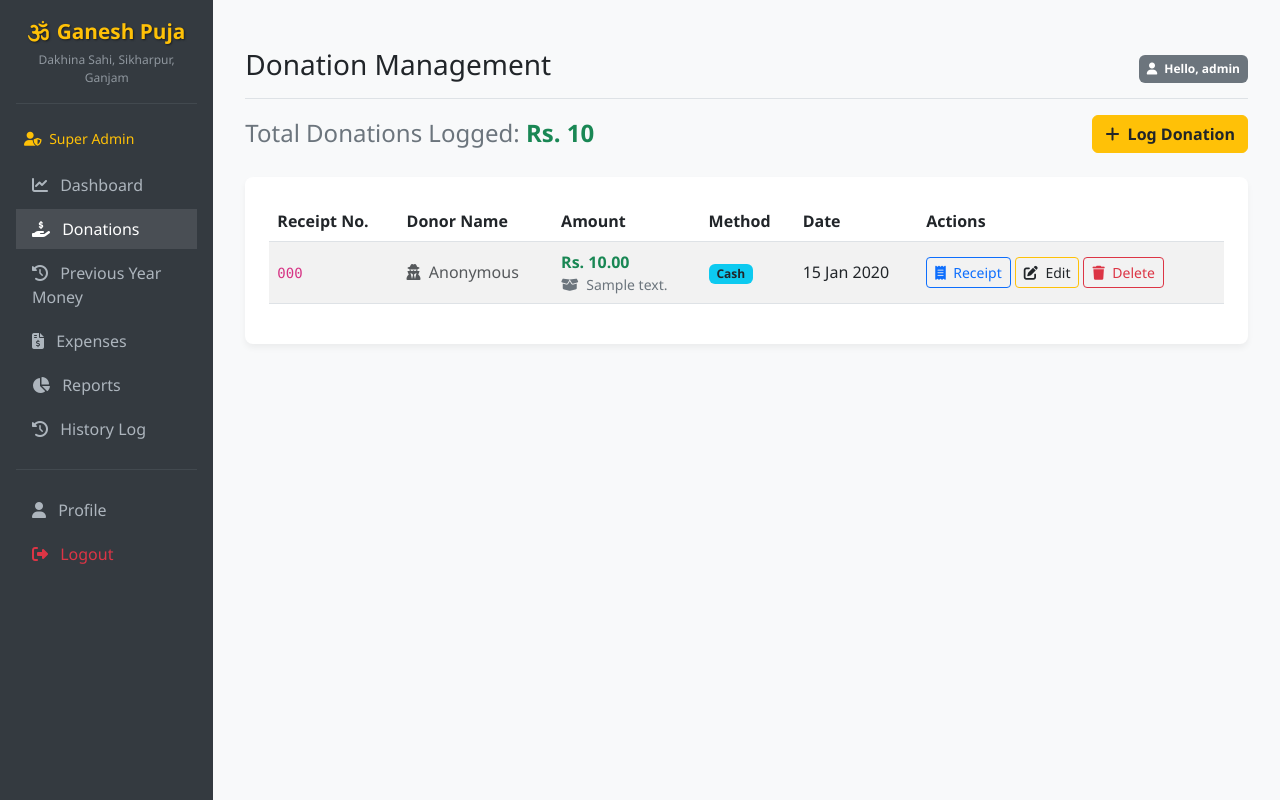
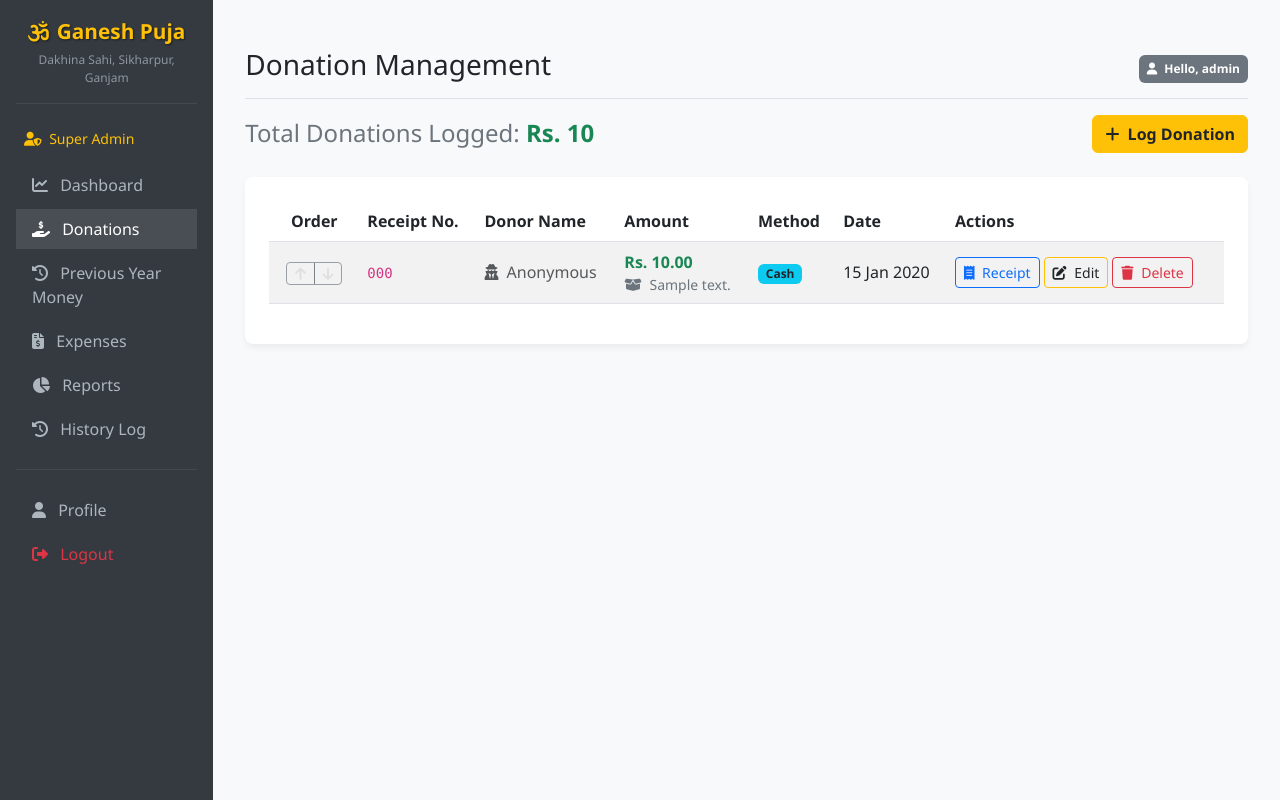
Before and after one commit to Santosh190512/ganesh-puja, a Django app: page /donations/ in a window 1280 px wide. Run offline with Django 5.2, Linux system fonts and the light colour scheme; a user stored in the database is signed in; tables that the repository leaves empty hold one stand-in row (values such as "Sample post").

Commit message:
Allow super admin to reorder donations and preserve position on edit

```diff
--- a/puja/models.py
+++ b/puja/models.py
@@ -51,10 +51,17 @@ class Donation(models.Model):
 
     receipt_file = models.FileField(upload_to='donations/', blank=True, null=True)
     material_description = models.CharField(max_length=255, blank=True, null=True, help_text="e.g. 50kg Rice, 20kg Potato")
+    order_index = models.PositiveIntegerField(default=0, db_index=True, verbose_name="Display Order")
+
+    class Meta:
+        ordering = ['order_index', 'date_received', 'id']
 
     def save(self, *args, **kwargs):
         if not self.receipt_number:
             self.receipt_number = f"REC-{uuid.uuid4().hex[:8].upper()}"
+        if not self.order_index:
+            max_val = Donation.objects.aggregate(max_val=models.Max('order_index'))['max_val']
+            self.order_index = (max_val or 0) + 1
         super().save(*args, **kwargs)
 
     def __str__(self):
--- a/puja/templates/puja/donation_list.html
+++ b/puja/templates/puja/donation_list.html
@@ -16,6 +16,9 @@
         <table class="table table-striped table-hover align-middle">
             <thead>
                 <tr>
+                    {% if user.is_authenticated and user.role == 'SUPER_ADMIN' or user.is_superuser %}
+                        <th style="width: 90px;" class="text-center">Order</th>
+                    {% endif %}
                     <th>Receipt No.</th>
                     <th>Donor Name</th>
                     <th>Amount</th>
@@ -27,6 +30,37 @@
             <tbody>
                 {% for donation in donations %}
                 <tr>
+                    {% if user.is_authenticated and user.role == 'SUPER_ADMIN' or user.is_superuser %}
+                    <td class="text-center">
+                        <div class="btn-group btn-group-sm" role="group">
+                            {% if not forloop.first %}
+                                <form action="{% url 'donation_move_up' donation.pk %}" method="POST" class="d-inline">
+                                    {% csrf_token %}
+                                    <button type="submit" class="btn btn-outline-secondary btn-sm py-0 px-2" title="Move Up (Upar karein)">
+                                        <i class="fa-solid fa-arrow-up"></i>
+                                    </button>
+                                </form>
+                            {% else %}
+                                <button class="btn btn-outline-secondary btn-sm py-0 px-2 disabled" disabled title="Already at top">
+                                    <i class="fa-solid fa-arrow-up opacity-25"></i>
+                                </button>
+                            {% endif %}
+
+                            {% if not forloop.last %}
+                                <form action="{% url 'donation_move_down' donation.pk %}" method="POST" class="d-inline">
+                                    {% csrf_token %}
+                                    <button type="submit" class="btn btn-outline-secondary btn-sm py-0 px-2" title="Move Down (Neeche karein)">
+                                        <i class="fa-solid fa-arrow-down"></i>
+                                    </button>
+                                </form>
+                            {% else %}
+                                <button class="btn btn-outline-secondary btn-sm py-0 px-2 disabled" disabled title="Already at bottom">
+                                    <i class="fa-solid fa-arrow-down opacity-25"></i>
+                                </button>
+                            {% endif %}
+                        </div>
+                    </td>
+                    {% endif %}
                     <td><code>{{ donation.receipt_number }}</code></td>
                     <td>
                         {% if donation.is_anonymous %}
--- a/puja/urls.py
+++ b/puja/urls.py
@@ -68,6 +68,8 @@ urlpatterns = [
     # Delete & Edit Actions & History Log
     path('donations/<int:pk>/delete/', views.donation_delete, name='donation_delete'),
     path('donations/<int:pk>/edit/', views.donation_edit, name='donation_edit'),
+    path('donations/<int:pk>/move-up/', views.donation_move_up, name='donation_move_up'),
+    path('donations/<int:pk>/move-down/', views.donation_move_down, name='donation_move_down'),
     path('expenses/<int:pk>/delete/', views.expense_delete, name='expense_delete'),
     path('expenses/<int:pk>/edit/', views.expense_edit, name='expense_edit'),
     path('house-donations/<int:pk>/delete/', views.house_donation_delete, name='house_donation_delete'),
--- a/puja/views.py
+++ b/puja/views.py
@@ -256,13 +256,65 @@ def media_add(request):
 
 # --- DONATIONS ---
 
+def normalize_donation_orders():
+    """
+    Ensures all donations have unique, sequential order_index numbers (1, 2, 3...)
+    ordered by their current order_index, date_received, and id.
+    """
+    donations = list(Donation.objects.all().order_by('order_index', 'date_received', 'id'))
+    for idx, d in enumerate(donations, start=1):
+        if d.order_index != idx:
+            d.order_index = idx
+            d.save(update_fields=['order_index'])
+
 def donation_list(request):
-    donations = Donation.objects.all().order_by('date_received')
+    if Donation.objects.filter(order_index=0).exists():
+        normalize_donation_orders()
+
+    donations = Donation.objects.all().order_by('order_index', 'date_received', 'id')
     total_amount = donations.aggregate(total=Sum('amount'))['total'] or 0
     return render(request, 'puja/donation_list.html', {
         'donations': donations,
         'total_amount': total_amount
     })
+
+@login_required
+@admin_only
+def donation_move_up(request, pk):
+    normalize_donation_orders()
+    current_donation = get_object_or_404(Donation, pk=pk)
+    prev_donation = Donation.objects.filter(order_index__lt=current_donation.order_index).order_by('-order_index').first()
+    if prev_donation:
+        current_idx = current_donation.order_index
+        current_donation.order_index = prev_donation.order_index
+        prev_donation.order_index = current_idx
+        current_donation.save(update_fields=['order_index'])
+        prev_donation.save(update_fields=['order_index'])
+        log_action(
+            request.user, 'UPDATE', 'Donation', current_donation.id, str(current_donation),
+            f"Moved donation #{current_donation.receipt_number} UP (swapped with #{prev_donation.receipt_number})"
+        )
+        messages.success(request, f"Donation #{current_donation.receipt_number} moved up.")
+    return redirect('donation_list')
+
+@login_required
+@admin_only
+def donation_move_down(request, pk):
+    normalize_donation_orders()
+    current_donation = get_object_or_404(Donation, pk=pk)
+    next_donation = Donation.objects.filter(order_index__gt=current_donation.order_index).order_by('order_index').first()
+    if next_donation:
+        current_idx = current_donation.order_index
+        current_donation.order_index = next_donation.order_index
+        next_donation.order_index = current_idx
+        current_donation.save(update_fields=['order_index'])
+        next_donation.save(update_fields=['order_index'])
+        log_action(
+            request.user, 'UPDATE', 'Donation', current_donation.id, str(current_donation),
+            f"Moved donation #{current_donation.receipt_number} DOWN (swapped with #{next_donation.receipt_number})"
+        )
+        messages.success(request, f"Donation #{current_donation.receipt_number} moved down.")
+    return redirect('donation_list')
 
 @login_required
 @admin_only
```
Also changed, not shown: db.sqlite3, puja/migrations/0010_alter_donation_options_donation_order_index.py (added).
